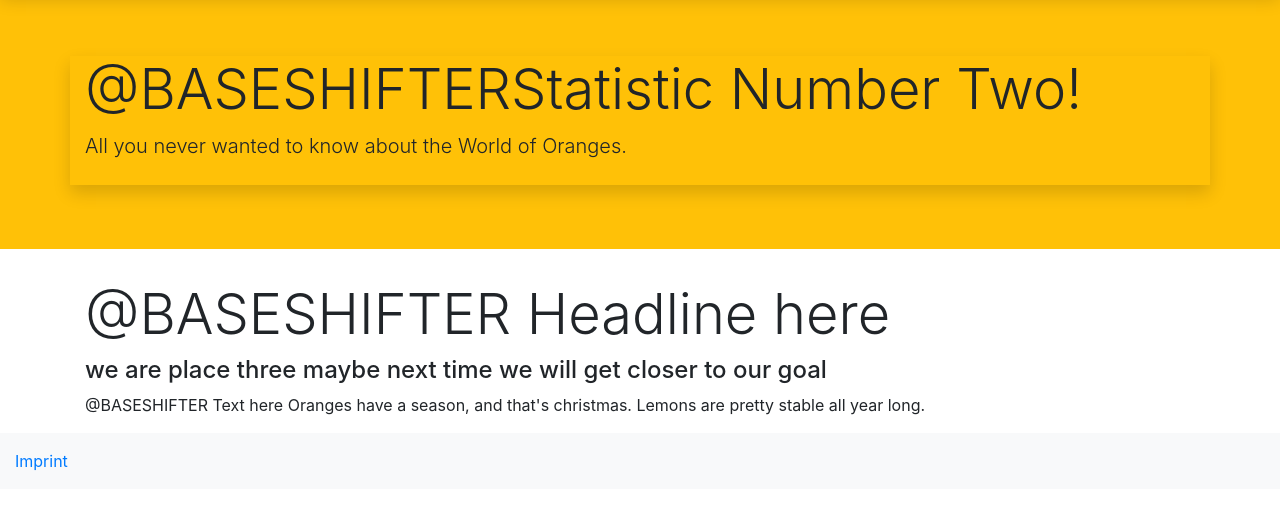
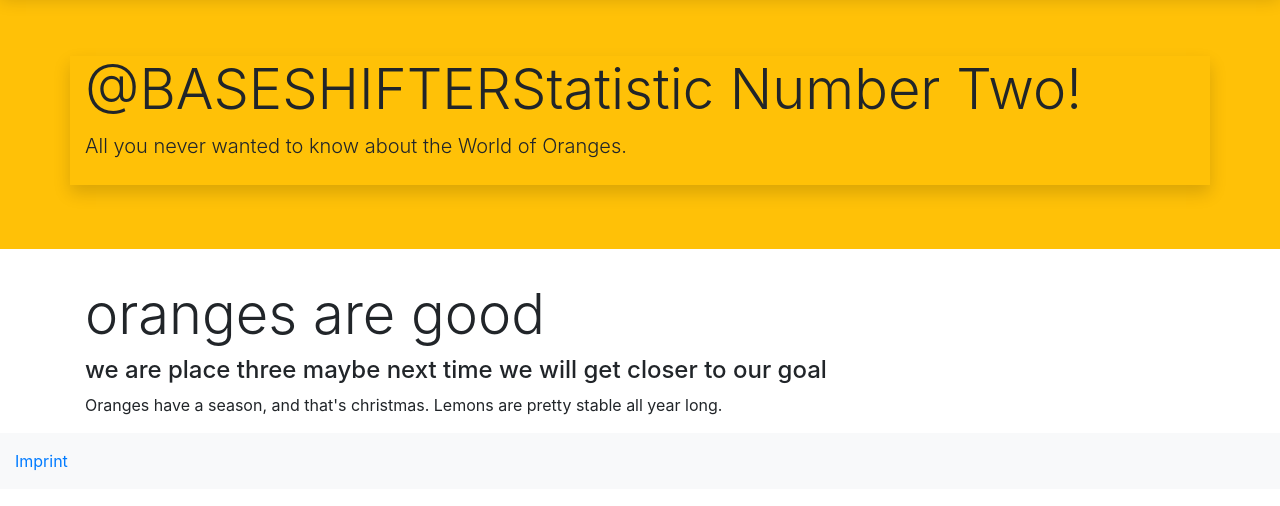
Before and after one commit to Elvitronic/Elvitronic.github.io, a plain HTML site: page stat02.html in a window 1280 px wide. Shown: the part 64-570 px from the top of the page. Drawn offline with nearby package versions, Linux system fonts and the light colour scheme; a script that the page names is missing.

Commit message:
Update stat02.html

```diff
--- a/stat02.html
+++ b/stat02.html
@@ -58,9 +58,9 @@
   </div>
 
   <div class="container">
-    <h1 class="display-4">@BASESHIFTER Headline here</h1>
+    <h1 class="display-4">oranges are good</h1>
     <script type="text/javascript" src="https://ssl.gstatic.com/trends_nrtr/2051_RC11/embed_loader.js"></script> <script type="text/javascript"> trends.embed.renderExploreWidget("TIMESERIES", {"comparisonItem":[{"keyword":"/m/0cyhj_","geo":"","time":"today 5-y"},{"keyword":"apples","geo":"","time":"today 5-y"},{"keyword":"Lemons","geo":"","time":"today 5-y"}],"category":0,"property":""}, {"exploreQuery":"date=today%205-y&q=%2Fm%2F0cyhj_,apples,Lemons","guestPath":"https://trends.google.com:443/trends/embed/"}); </script>     <h4>we are place three maybe next time we will get closer to our goal</h4>
-    <p> @BASESHIFTER Text here Oranges have a season, and that's christmas. Lemons are pretty stable all year long.</p>
+    <p> Oranges have a season, and that's christmas. Lemons are pretty stable all year long.</p>
   </div>
 
   <div class="container-fluid bg-light pt-3 pb-3">
```
